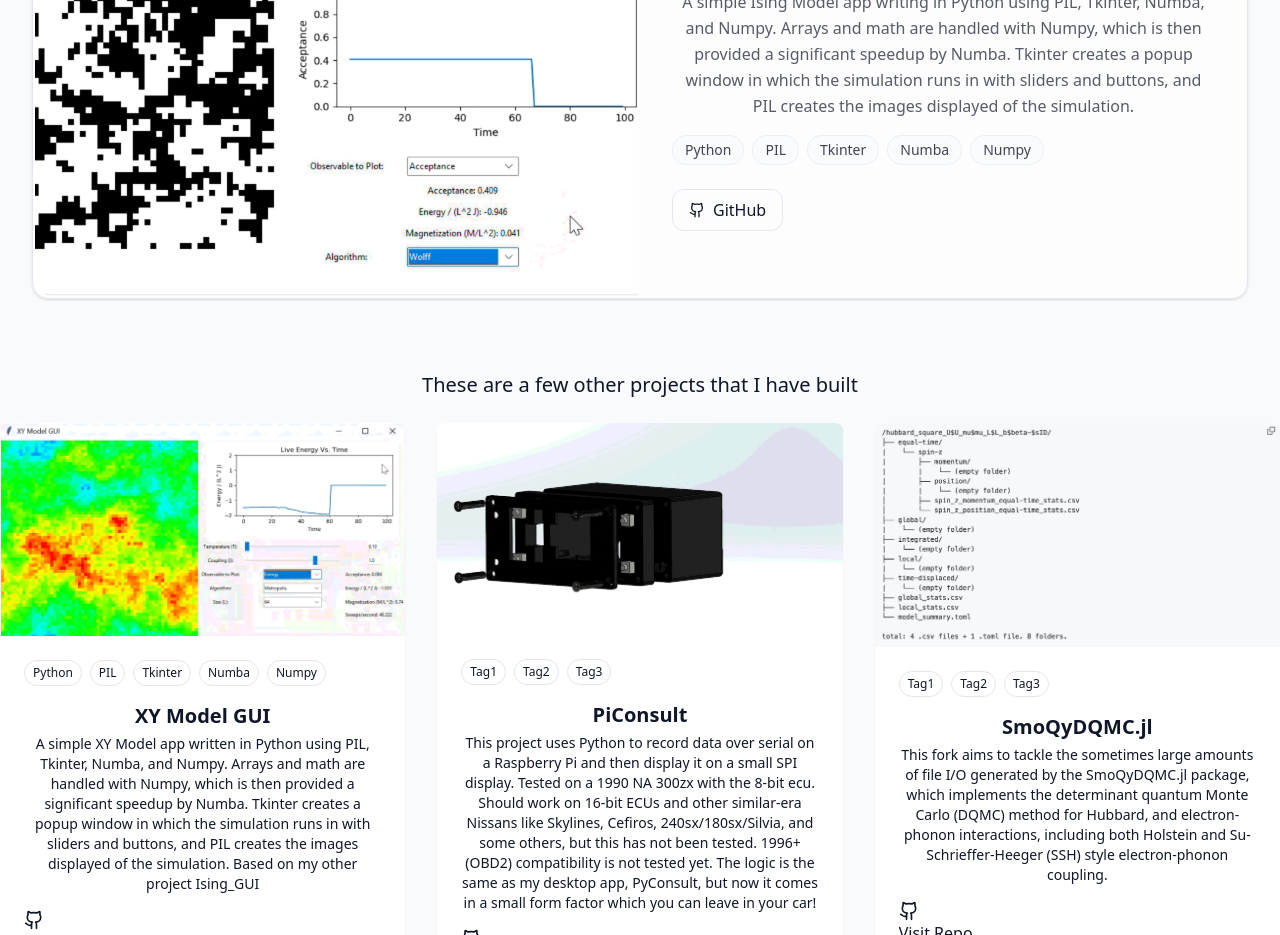
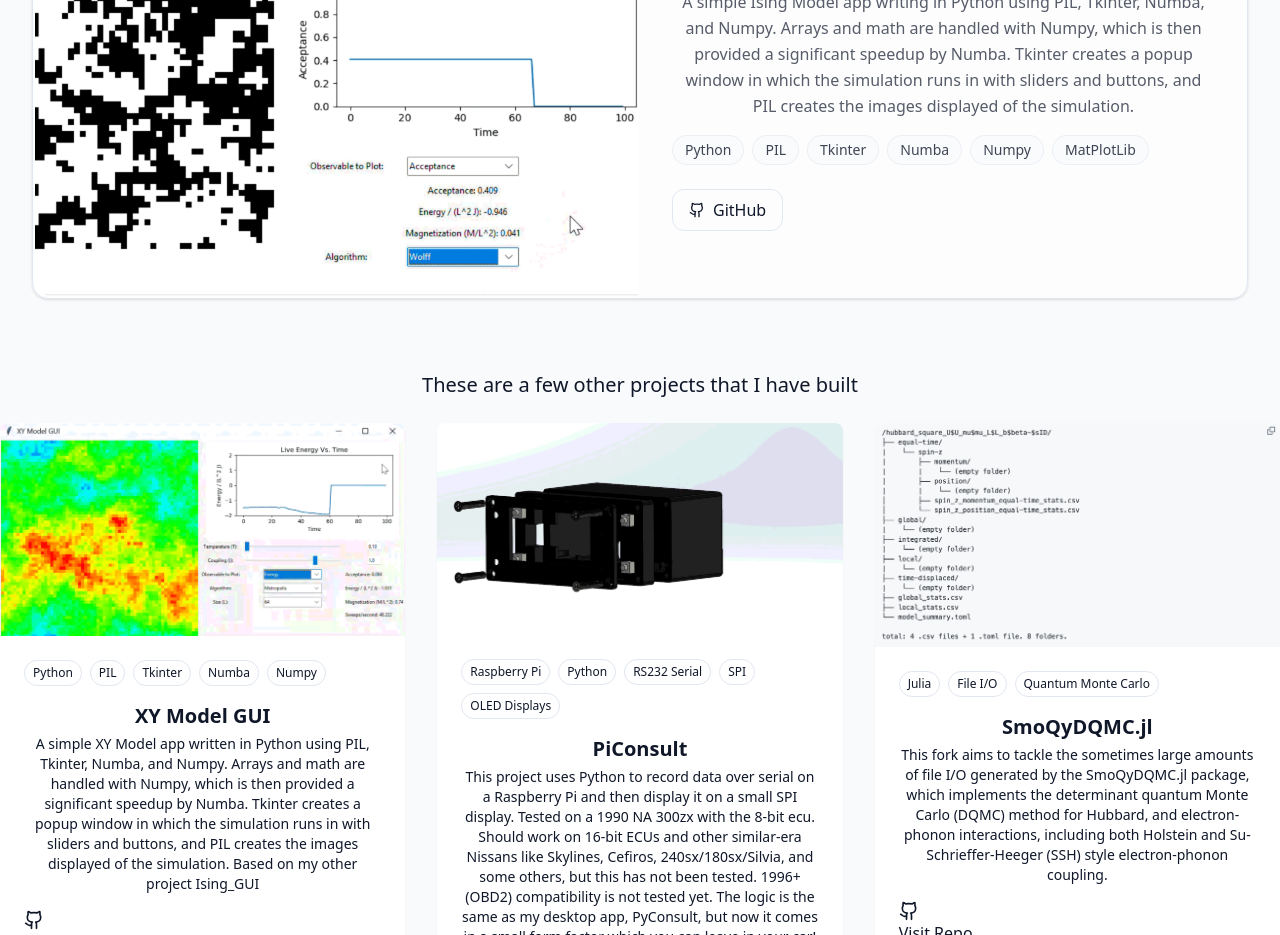
Before and after one commit to swestastic/kylePortfolio, a React (Vite) app: page / in a window 1280 px wide. Shown: the part 1640-2575 px from the top of the page. Built offline with nearby package versions, Linux system fonts and the light colour scheme.

Commit message:
Update project tags

```diff
--- a/src/components/MyWork.jsx
+++ b/src/components/MyWork.jsx
@@ -11,7 +11,7 @@ const featuredProject = {
   period: "2025 • In progress",
   description:
     "A simple Ising Model app writing in Python using PIL, Tkinter, Numba, and Numpy. Arrays and math are handled with Numpy, which is then provided a significant speedup by Numba. Tkinter creates a popup window in which the simulation runs in with sliders and buttons, and PIL creates the images displayed of the simulation.",
-  tags: ["Python", "PIL", "Tkinter", "Numba", "Numpy"],
+  tags: ["Python", "PIL", "Tkinter", "Numba", "Numpy", "MatPlotLib"],
   demoUrl: "#",
   githubUrl: "https://github.com/swestastic/Ising_GUI",
 };
@@ -31,7 +31,7 @@ const projects = [
         title: "PiConsult",
         description: "This project uses Python to record data over serial on a Raspberry Pi and then display it on a small SPI display. Tested on a 1990 NA 300zx with the 8-bit ecu. Should work on 16-bit ECUs and other similar-era Nissans like Skylines, Cefiros, 240sx/180sx/Silvia, and some others, but this has not been tested. 1996+ (OBD2) compatibility is not tested yet. The logic is the same as my desktop app, PyConsult, but now it comes in a small form factor which you can leave in your car!",
         image: Project2,
-        tags: ["Tag1", "Tag2", "Tag3"],
+        tags: ["Raspberry Pi", "Python", "RS232 Serial", "SPI", "OLED Displays"],
         demoUrl: "#",
         githubUrl: "https://github.com/swestastic/PiConsult",
     },
@@ -40,7 +40,7 @@ const projects = [
         title: "SmoQyDQMC.jl",
         description: "This fork aims to tackle the sometimes large amounts of file I/O generated by the SmoQyDQMC.jl package, which implements the determinant quantum Monte Carlo (DQMC) method for Hubbard, and electron-phonon interactions, including both Holstein and Su-Schrieffer-Heeger (SSH) style electron-phonon coupling.",
         image: Project3,
-        tags: ["Tag1", "Tag2", "Tag3"],
+        tags: ["Julia", "File I/O", "Quantum Monte Carlo"],
         demoUrl: "#",
         githubUrl: "https://github.com/swestastic/SmoQyDQMC.jl",
     },
```
